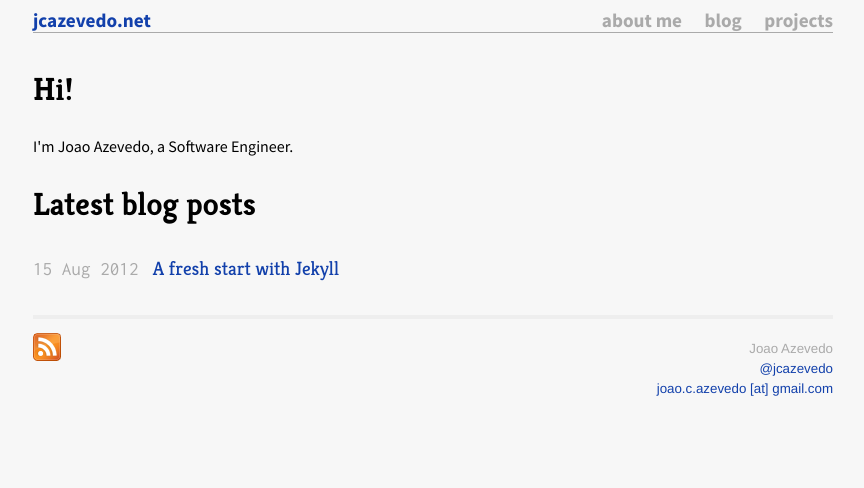
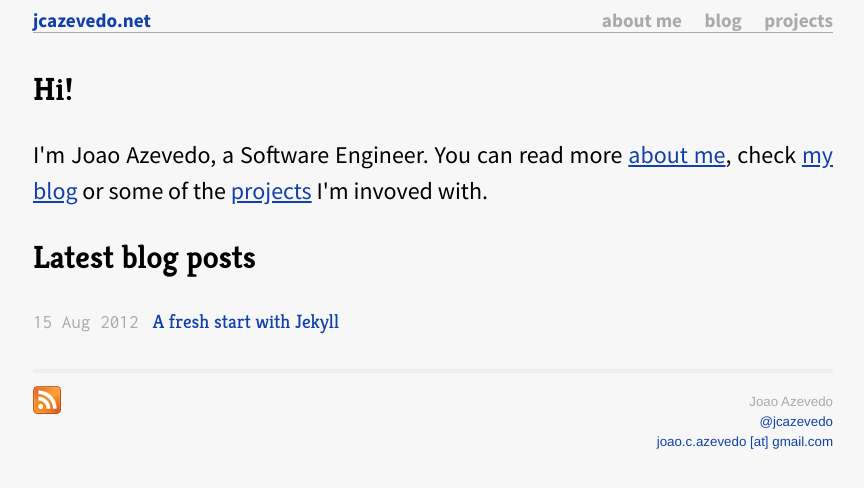
Before and after one commit to jcazevedo/jcazevedo.net, a Jekyll site: the page built from index.html, in a window 1280 px wide. Shown: the top 488 px of the page, without its empty margins (207-1071 px from the left). Built offline with Jekyll 4.4.1, drawn with Linux system fonts in a browser that asks for light colours.

Commit message:
Update style and main page.

```diff
--- a/css/style.css
+++ b/css/style.css
@@ -104,6 +104,10 @@ h1, h2, h3, h4, h5, h6 {
     text-align: justify;
 }
 
+#content .main {
+    font-size: x-large;
+}
+
 #content h1.title {
     display: inline;
     margin-right: 8px;
--- a/index.html
+++ b/index.html
@@ -5,7 +5,9 @@ title: Home
 
 <h1>Hi!</h1>
 
-<p>I'm Joao Azevedo, a Software Engineer.</p>
+<div class="main">
+  <p>I'm Joao Azevedo, a Software Engineer. You can read more <a href="/about">about me</a>, check <a href="/blog">my blog</a> or some of the <a href="/projects">projects</a> I'm invoved with.</p>
+</div>
 
 <h1>Latest blog posts</h1>
 
```
